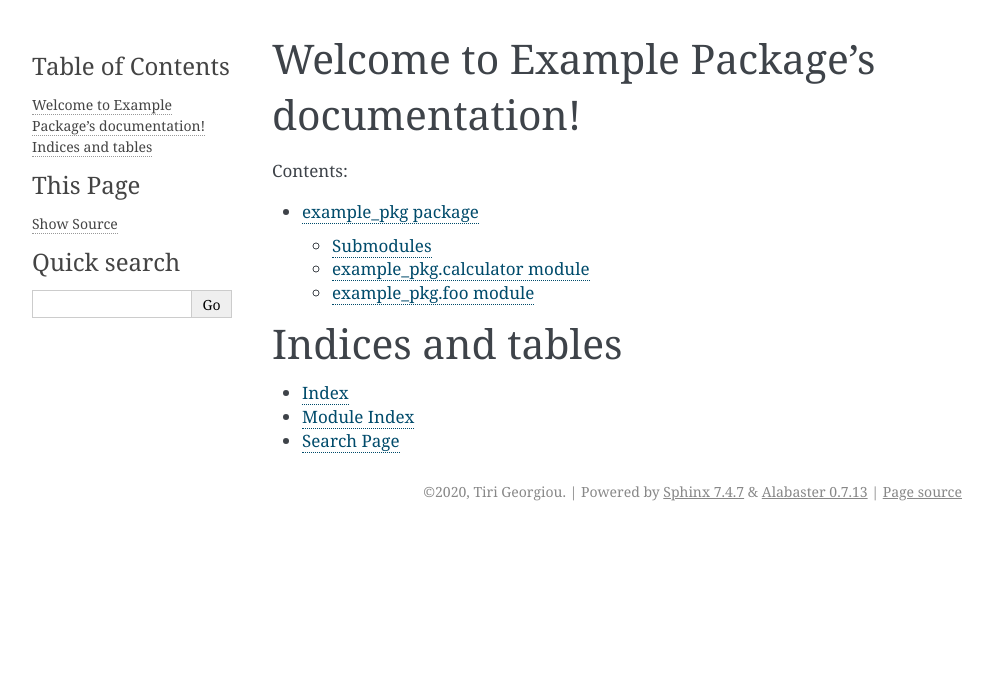
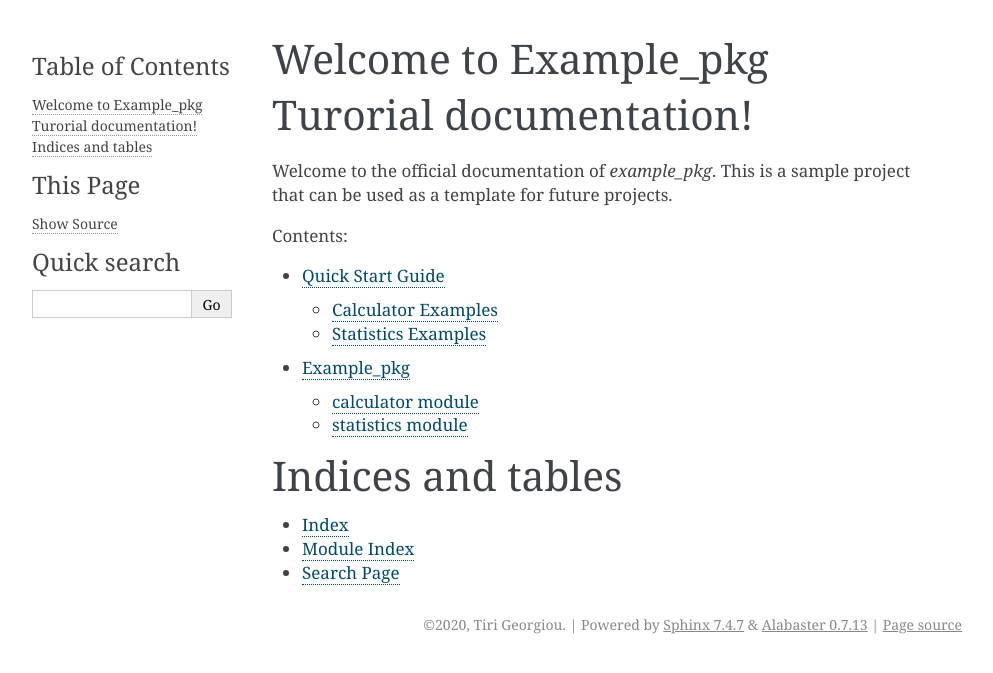
Before and after one commit to Tiri1992/example_pkg, a Sphinx documentation site: the page built from docs/source/index.rst, in a window 1280 px wide. Shown: the top 673 px of the page, without its empty margins (148-1141 px from the left). Built offline with Sphinx 7.4.7, drawn with Linux system fonts in a browser that asks for light colours.

```diff
--- a/docs/source/conf.py
+++ b/docs/source/conf.py
@@ -12,7 +12,7 @@
 #
 import os
 import sys
-sys.path.insert(0, os.path.abspath('../..'))
+sys.path.insert(0, os.path.abspath('../../example_pkg'))
 
 
 # -- Project information -----------------------------------------------------
--- a/docs/source/example_pkg.rst
+++ b/docs/source/example_pkg.rst
@@ -1,21 +1,20 @@
-example\_pkg package
-====================
+Example\_pkg
+============
 
-Submodules
-----------
 
-example\_pkg.calculator module
-------------------------------
+
+calculator module
+*****************
 
 .. automodule:: example_pkg.calculator
    :members:
    :undoc-members:
    :show-inheritance:
 
-example\_pkg.foo module
------------------------
+statistics module
+*****************
 
-.. automodule:: example_pkg.foo
+.. automodule:: example_pkg.statistics
    :members:
    :undoc-members:
    :show-inheritance:
--- a/docs/source/index.rst
+++ b/docs/source/index.rst
@@ -1,12 +1,20 @@
-Welcome to Example Package's documentation!
-===========================================
+Welcome to Example_pkg Turorial documentation!
+==============================================
 
+Welcome to the official documentation of `example_pkg`. This is a sample project that can be used as a template for future projects.
+
+Contents:
 
 .. toctree::
    :maxdepth: 2
-   :caption: Contents:
+
+   quickstart
+
+.. toctree::
+   :maxdepth: 2
 
    example_pkg
+
 
 Indices and tables
 ==================
```
Also changed, not shown: docs/source/modules.rst (added, +7 -0 lines), docs/source/quickstart.rst (added, +35 -0 lines), 3 other files.
